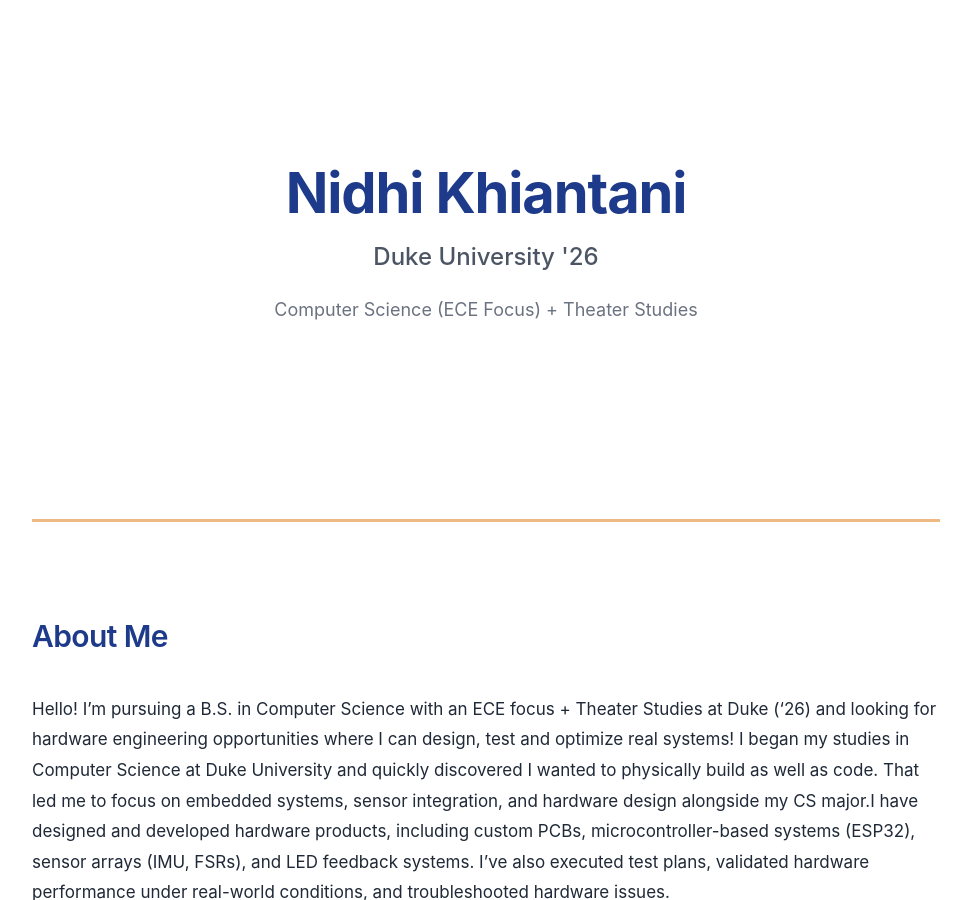
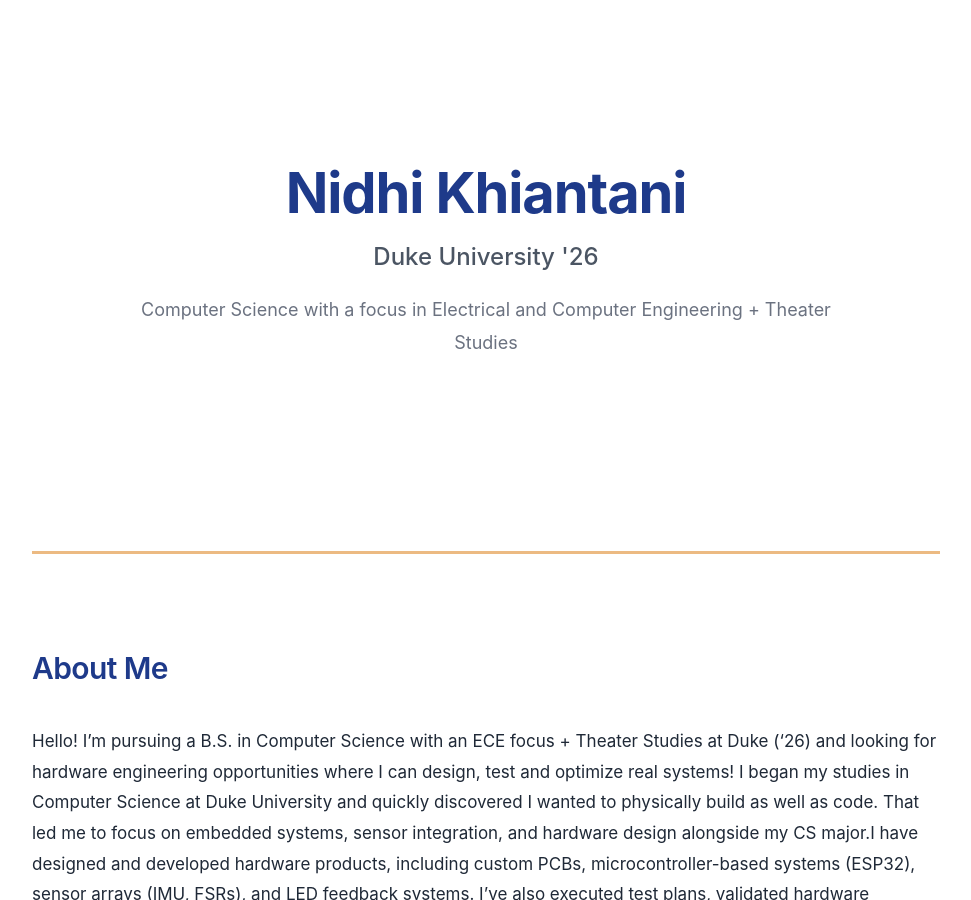
Before and after one commit to nidhi-k3/nidhi-k3.github.io, a Jekyll site: the page built from index.md, in a window 1280 px wide and 900 px high. Shown: the whole window, without its empty margins (154-1125 px from the left). Built offline with Jekyll 4.4.1, drawn with Linux system fonts in a browser that asks for light colours.

Commit message:
Update index.md

```diff
--- a/index.md
+++ b/index.md
@@ -5,7 +5,7 @@
 <div class="hero">
   <h1>Nidhi Khiantani</h1>
   <p class="subtitle"> Duke University '26</p>
-  <p>Computer Science (ECE Focus) + Theater Studies</p>
+  <p>Computer Science with a focus in Electrical and Computer Engineering + Theater Studies</p>
 </div>
 
 ---
```
